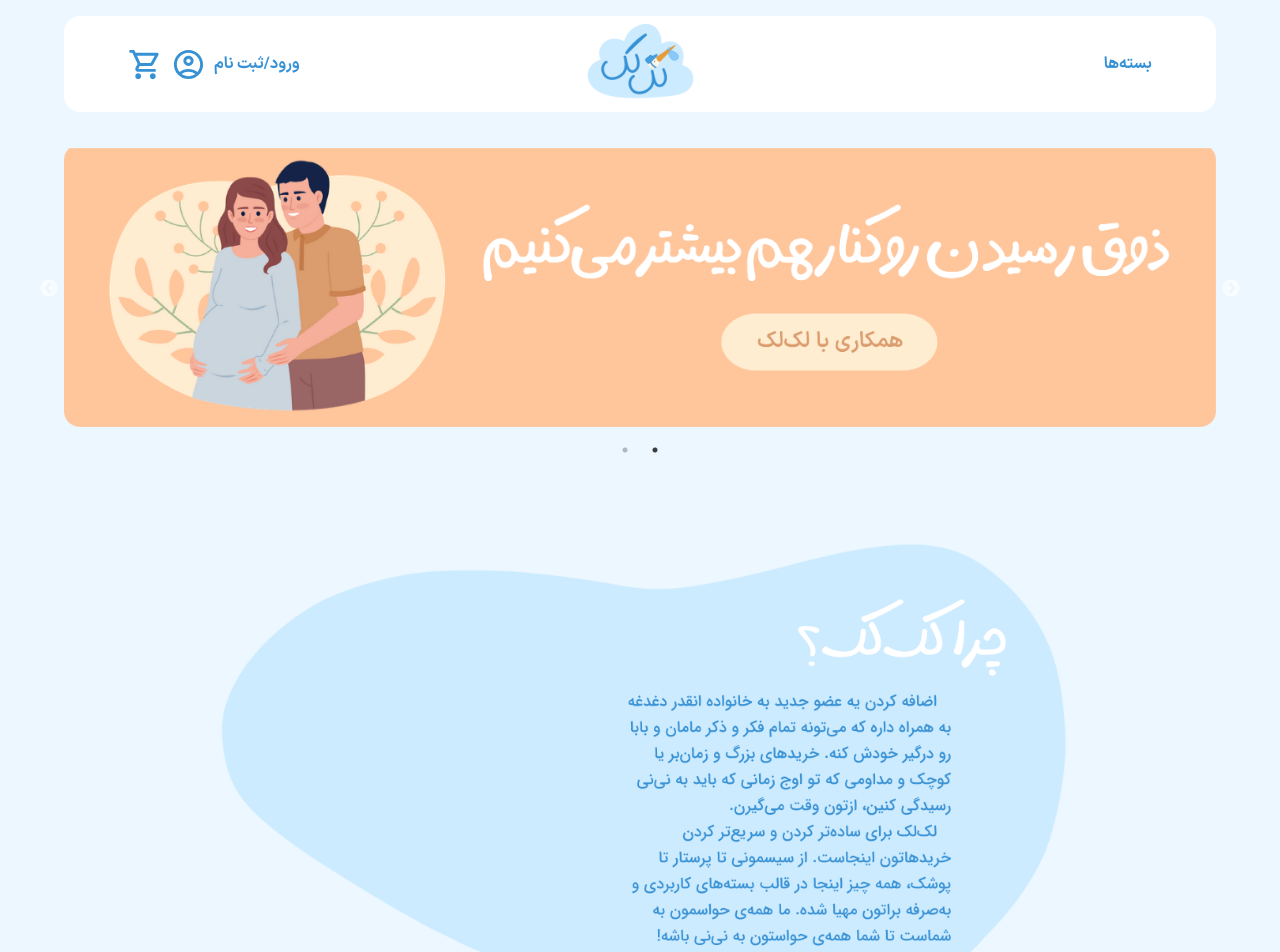
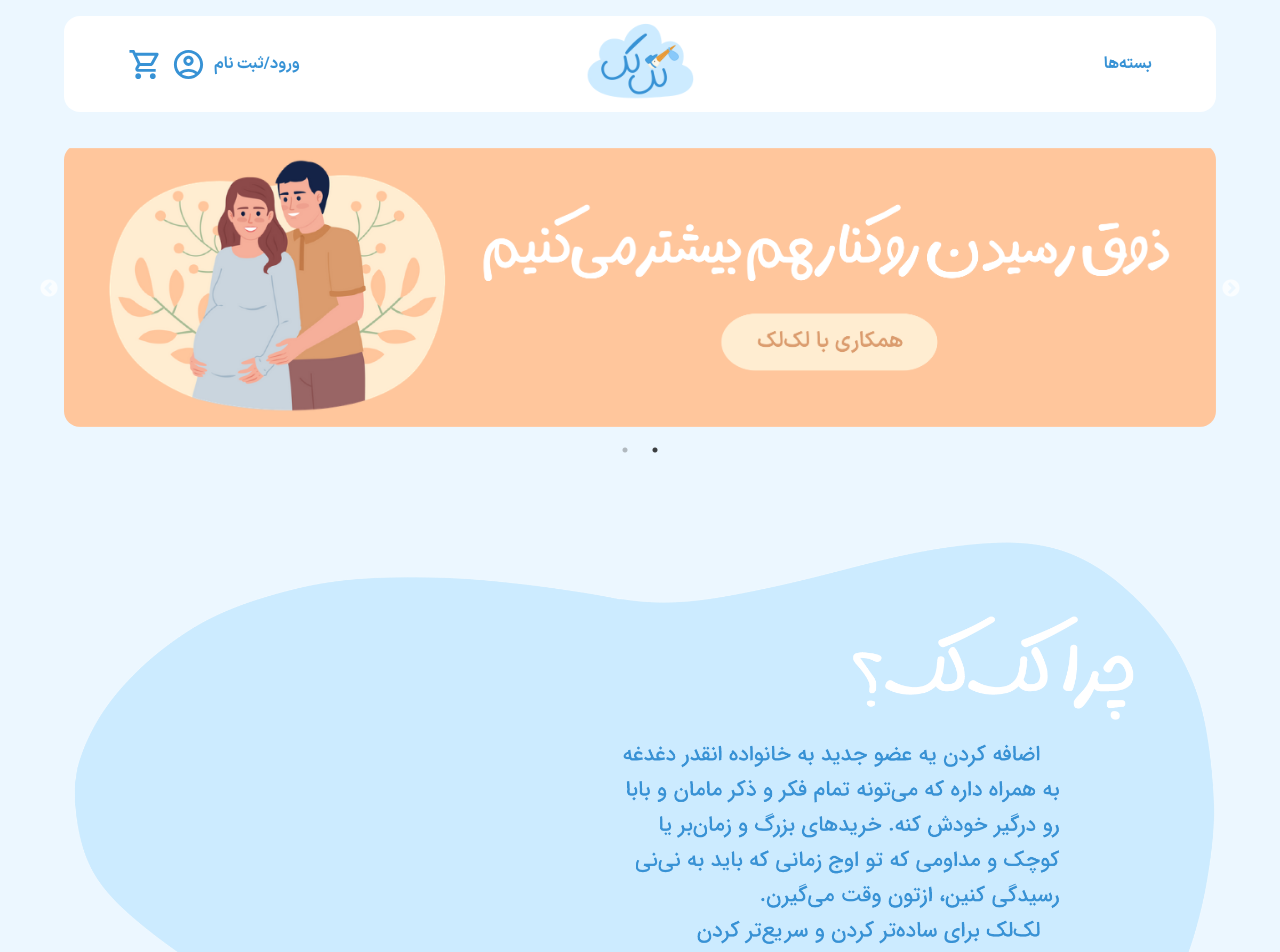
Before and after one commit to SAD-LakLak/Frontend, a React (Vite) app: page / in a window 1280 px wide. Shown: the top 952 px of the page. Built offline with nearby package versions, Linux system fonts and the light colour scheme; no server answers.

Commit message:
fix pooshak

```diff
--- a/src/components/Home/Home.tsx
+++ b/src/components/Home/Home.tsx
@@ -74,7 +74,7 @@ function Home() {
             </Slider>
 
             <div
-                className="w-full h-fit min-h-96 flex items-center justify-center  bg-no-repeat"
+                className="w-full h-fit min-h-screen flex items-center justify-center  bg-no-repeat"
                 style={{
                     backgroundImage: "url('/images/bg.png')",
                     backgroundSize: "contain",
--- a/src/components/ModelViewer.tsx
+++ b/src/components/ModelViewer.tsx
@@ -14,7 +14,7 @@ const ModelViewer: React.FC = () => {
             autoplay
             auto-rotate
             exposure="1"
-            style={{width: "50%", height: "40rem", border: "0px solid red", marginTop: "", marginRight: "-20%"}}
+            style={{width: "50%", height: "40rem", border: "0px solid red", marginTop: "-10%", marginRight: "40%"}}
         ></model-viewer>
     );
 };
```
Also changed, not shown: public/images/bg.png, public/images/laklakstory.png.
